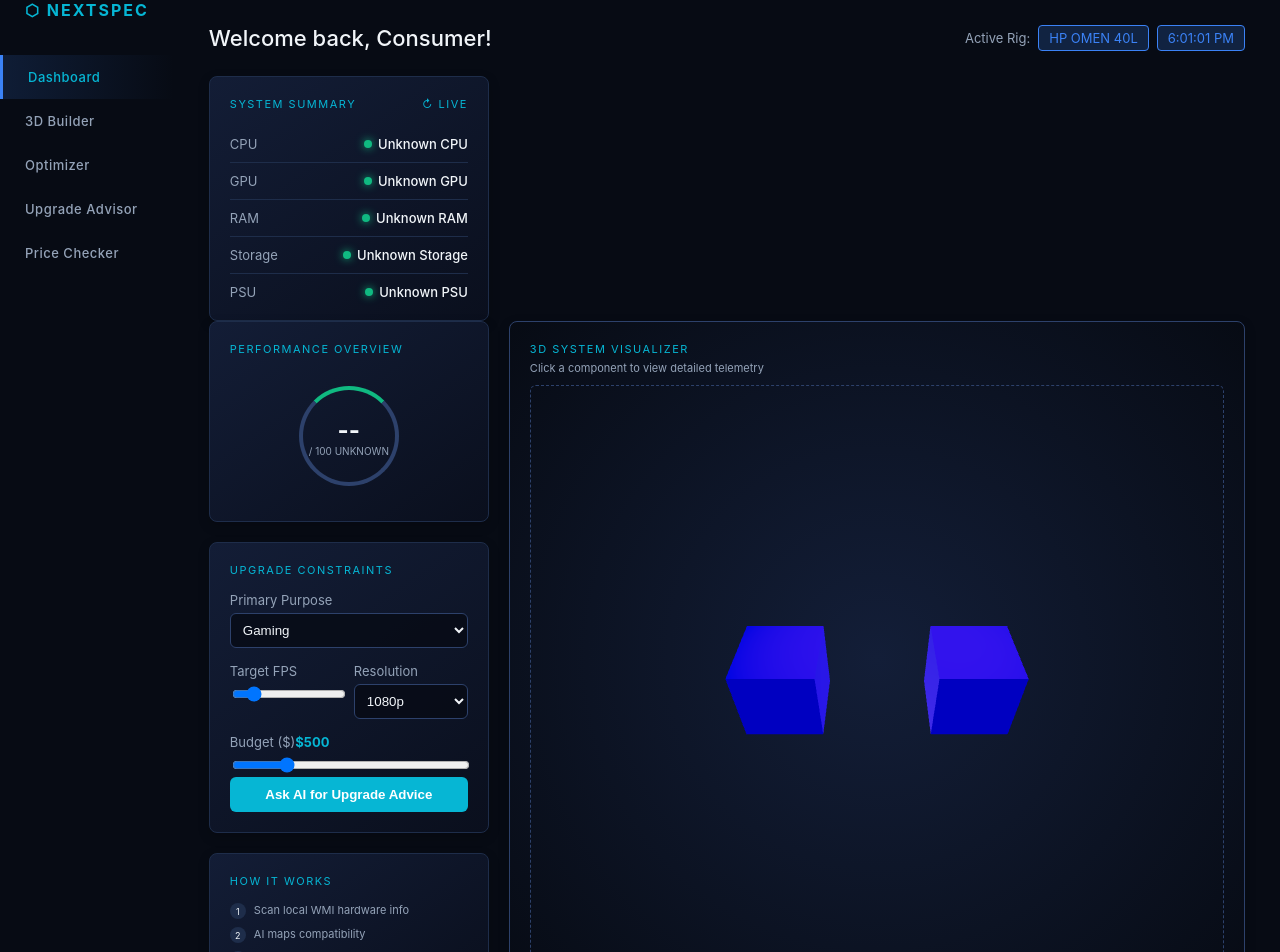
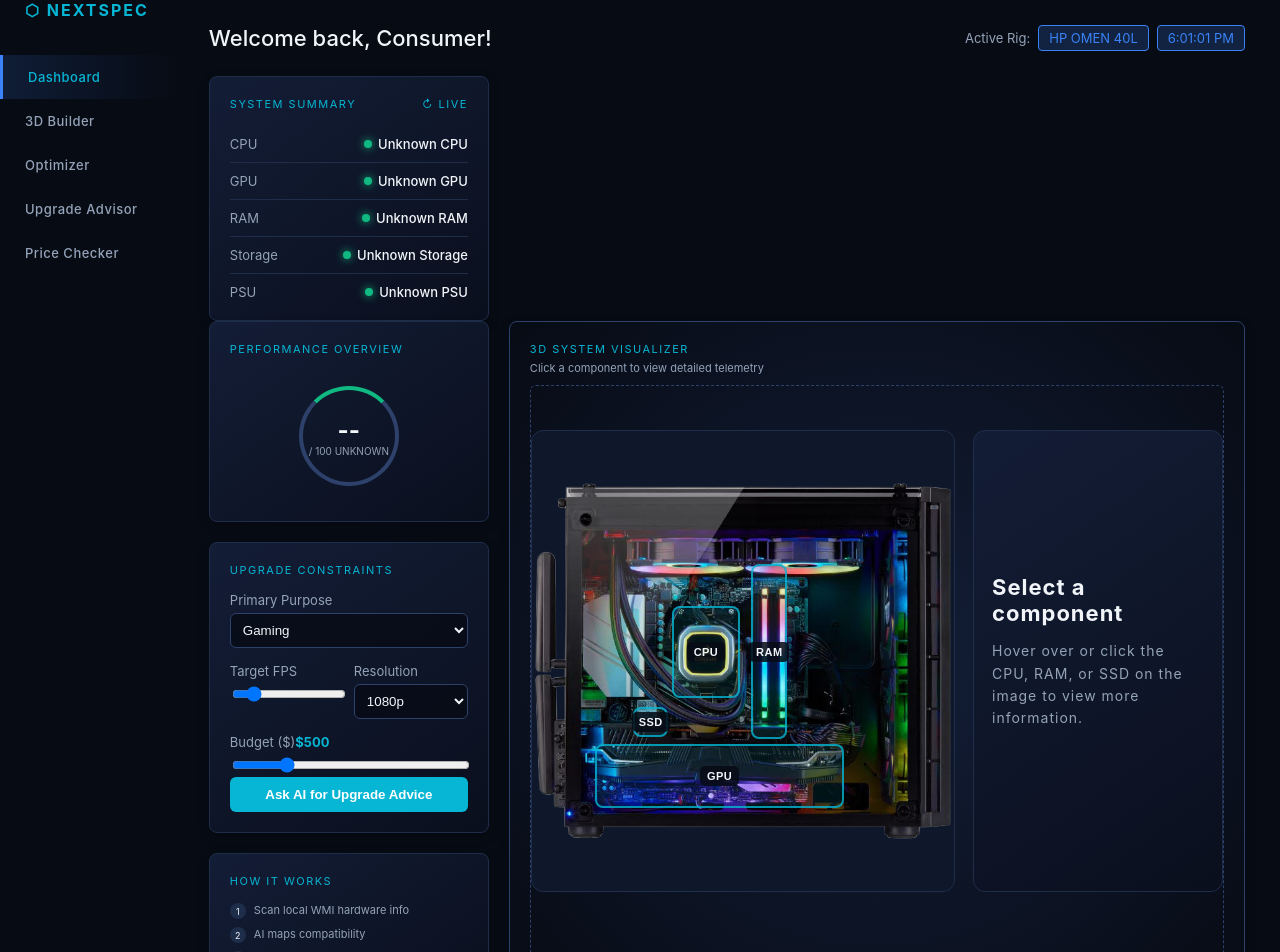
Before and after one commit to duquettels/nextspec, a React (Vite) app in the folder frontend/: page /dashboard in a window 1280 px wide. Shown: the top 952 px of the page. Built offline with nearby package versions, Linux system fonts and the light colour scheme; no server answers.

Commit message:
mostly working 2d model implementation

```diff
--- a/frontend/src/Renders/Dashboard.jsx
+++ b/frontend/src/Renders/Dashboard.jsx
@@ -1,6 +1,6 @@
 import { useState } from "react";
 
-import ThreeDBuilder from "./ThreeDBuilder";
+import TwoDBuilder from "./TwoDBuilder";
 
 export default function Dashboard({ scannedData }) {
 
@@ -144,7 +144,7 @@ export default function Dashboard({ scannedData }) {
               Click a component to view detailed telemetry
             </div>
             <div className="canvas-area">
-              <ThreeDBuilder scannedData={scannedData} />
+              <TwoDBuilder scannedData={scannedData} />
             </div>
            </div>
           </div>
--- /dev/null
+++ b/frontend/src/Renders/TwoDBuilder.jsx
@@ -0,0 +1,177 @@
+import React, {useRef, useState} from 'react';
+import "../styles/TwoDModel.css";
+
+
+
+const components = [
+    {
+    name: "CPU",
+    x: 33.25,
+    y: 38,
+    width: 16,
+    height: 20,
+    description: "The CPU, located under the heat sink.",
+    },
+    {
+    name: "RAM",
+    x: 52,
+    y: 29,
+    width: 8.5,
+    height: 38,
+    description: "RAM modules, the two sticks located on the top right of the motherboard.",
+    },
+    {
+    name: "GPU",
+    x: 15,
+    y: 68,
+    width: 59,
+    height: 14,
+    description: "Graphics Processing Unit",
+    },
+    {
+    name: "SSD",
+    x: 24,
+    y: 60,
+    width: 8.3,
+    height: 6.5,
+    description: "Storage Drive",
+    },
+]
+
+//from what i understand, this bottleneck function only works for CPU and GPU, as RAM and SSD dont return a bottleneck value
+function getComponentStatus(componentName, scannedData) {
+    const bottleneck = scannedData?.analysis?.bottleneck_detected;
+
+    if (!bottleneck) {
+        return "No bottleneck detected";
+
+    }
+    return bottleneck.toLowerCase() === componentName.toLowerCase()
+        ? "Needs attention"
+        : "Good";
+}
+
+export default function TwoDBuilder({scannedData}) {
+    const [selectedComponent, setSelectedComponent] = useState(null);
+    const [hoveredComponent, setHoveredComponent] = useState(null);
+
+    const selectedStatus = selectedComponent
+        ? getComponentStatus(selectedComponent.name, scannedData)
+        : null;
+
+
+    return (
+    <div className="two-d-model">
+      <div className="two-d-model-layout">
+        <div className="computer-image-container">
+          <img
+            className="computer-image"
+            src="/images/PCSideView.png"
+            alt="Computer with interactive CPU, RAM, and SSD areas"
+          />
+
+          {components.map((component) => {
+            const isSelected =
+              selectedComponent?.name === component.name;
+
+            const isHovered =
+              hoveredComponent?.name === component.name;
+
+            const status = getComponentStatus(
+              component.name,
+              scannedData
+            );
+
+            return (
+              <button
+                key={component.name}
+                type="button"
+                className={[
+                  "component-hotspot",
+                  isSelected ? "hotspot-selected" : "",
+                  isHovered ? "hotspot-hovered" : "",
+                  status === "Needs attention"
+                    ? "hotspot-warning"
+                    : "",
+                ].join(" ")}
+                style={{
+                  left: `${component.x}%`,
+                  top: `${component.y}%`,
+                  width: `${component.width}%`,
+                  height: `${component.height}%`,
+                }}
+                onMouseEnter={() => setHoveredComponent(component)}
+                onMouseLeave={() => setHoveredComponent(null)}
+                onFocus={() => setHoveredComponent(component)}
+                onBlur={() => setHoveredComponent(null)}
+                onClick={() => setSelectedComponent(component)}
+                aria-label={`Select ${component.name}`}
+              >
+                <span>{component.name}</span>
+              </button>
+            );
+          })}
+        </div>
+
+        <div className="component-info-panel">
+          {selectedComponent ? (
+            <>
+              <div className="component-info-header">
+                <div>
+                  <span className="component-label">
+                    Selected Component
+                  </span>
+
+                  <h2>{selectedComponent.name}</h2>
+                </div>
+
+                <button
+                  type="button"
+                  className="close-button"
+                  onClick={() => setSelectedComponent(null)}
+                  aria-label="Close component details"
+                >
+                  ×
+                </button>
+              </div>
+
+              <p>{selectedComponent.description}</p>
+
+              <div className="component-status-row">
+                <span>Status</span>
+
+                <strong
+                  className={
+                    selectedStatus === "Needs attention"
+                      ? "status-warning"
+                      : selectedStatus === "Good"
+                        ? "status-good"
+                        : "status-unknown"
+                  }
+                >
+                  {selectedStatus}
+                </strong>
+              </div>
+
+              {selectedStatus === "Needs attention" && (
+                <div className="component-warning">
+                  This component has been identified as the current
+                  system bottleneck.
+                </div>
+              )}
+            </>
+          ) : (
+            <div className="component-empty-state">
+              <h2>Select a component</h2>
+
+              <p>
+                Hover over or click the CPU, RAM, or SSD on the image
+                to view more information.
+              </p>
+            </div>
+          )}
+        </div>
+      </div>
+    </div>
+  );
+}
--- /dev/null
+++ b/frontend/src/styles/TwoDModel.css
@@ -0,0 +1,196 @@
+.two-d-model {
+  width: 100%;
+  min-height: 520px;
+  padding: 10px 0;
+}
+
+.two-d-model-layout {
+  display: grid;
+  grid-template-columns: minmax(0, 1fr) 250px;
+  gap: 18px;
+  width: 100%;
+  height: 100%;
+}
+
+.computer-image-container {
+  position: relative;
+  width: 100%;
+  min-height: 460px;
+  overflow: hidden;
+  border: 1px solid var(--border);
+  border-radius: 12px;
+  background: var(--bg-panel);
+}
+
+.computer-image {
+  display: block;
+  width: 100%;
+  height: 100%;
+  min-height: 460px;
+  object-fit: contain;
+  object-position: center;
+}
+
+.component-hotspot {
+  position: absolute;
+  display: flex;
+  align-items: center;
+  justify-content: center;
+  padding: 0;
+  border: 2px solid rgba(6, 182, 212, 0.8);
+  border-radius: 8px;
+  background: rgba(6, 182, 212, 0.1);
+  color: var(--text-main);
+  cursor: pointer;
+  transition:
+    background-color 0.2s ease,
+    border-color 0.2s ease,
+    box-shadow 0.2s ease,
+    transform 0.2s ease;
+}
+
+.component-hotspot span {
+  padding: 4px 7px;
+  border-radius: 5px;
+  background: rgba(7, 11, 20, 0.85);
+  color: var(--text-main);
+  font-size: 11px;
+  font-weight: 700;
+  letter-spacing: 0.04em;
+}
+
+.component-hotspot:hover,
+.component-hotspot:focus-visible,
+.hotspot-hovered {
+  z-index: 3;
+  border-color: var(--accent-cyan);
+  background: rgba(6, 182, 212, 0.32);
+  box-shadow: 0 0 18px rgba(6, 182, 212, 0.65);
+  outline: none;
+  transform: scale(1.03);
+}
+
+.hotspot-selected {
+  z-index: 2;
+  border-color: var(--accent-blue);
+  background: rgba(59, 130, 246, 0.35);
+  box-shadow: 0 0 20px rgba(59, 130, 246, 0.7);
+}
+
+.hotspot-warning {
+  border-color: var(--warn);
+  background: rgba(245, 158, 11, 0.18);
+}
+
+.hotspot-warning:hover,
+.hotspot-warning:focus-visible {
+  border-color: var(--warn);
+  background: rgba(245, 158, 11, 0.35);
+  box-shadow: 0 0 18px rgba(245, 158, 11, 0.65);
+}
+
+.component-info-panel {
+  min-height: 460px;
+  padding: 18px;
+  border: 1px solid var(--border);
+  border-radius: 12px;
+  background: var(--bg-panel-grad);
+}
+
+.component-info-header {
+  display: flex;
+  align-items: flex-start;
+  justify-content: space-between;
+  gap: 12px;
+}
+
+.component-label {
+  display: block;
+  margin-bottom: 6px;
+  color: var(--text-muted);
+  font-size: 11px;
+  letter-spacing: 0.08em;
+  text-transform: uppercase;
+}
+
+.component-info-panel h2 {
+  margin: 0;
+  color: var(--text-main);
+  font-size: 22px;
+}
+
+.component-info-panel p {
+  color: var(--text-muted);
+  font-size: 14px;
+  line-height: 1.6;
+}
+
+.close-button {
+  border: none;
+  background: transparent;
+  color: var(--text-muted);
+  font-size: 26px;
+  cursor: pointer;
+}
+
+.close-button:hover,
+.close-button:focus-visible {
+  color: var(--text-main);
+}
+
+.component-status-row {
+  display: flex;
+  align-items: center;
+  justify-content: space-between;
+  gap: 12px;
+  margin-top: 24px;
+  padding: 12px;
+  border: 1px solid var(--border-light);
+  border-radius: 8px;
+  color: var(--text-muted);
+  font-size: 13px;
+}
+
+.status-good {
+  color: var(--good);
+}
+
+.status-warning {
+  color: var(--warn);
+}
+
+.status-unknown {
+  color: var(--text-muted);
+}
+
+.component-warning {
+  margin-top: 18px;
+  padding: 12px;
+  border: 1px solid rgba(245, 158, 11, 0.45);
+  border-radius: 8px;
+  background: rgba(245, 158, 11, 0.1);
+  color: #fbbf24;
+  font-size: 13px;
+  line-height: 1.5;
+}
+
+.component-empty-state {
+  display: flex;
+  min-height: 420px;
+  flex-direction: column;
+  justify-content: center;
+}
+
+@media (max-width: 900px) {
+  .two-d-model-layout {
+    grid-template-columns: 1fr;
+  }
+
+  .component-info-panel {
+    min-height: auto;
+  }
+
+  .component-empty-state {
+    min-height: auto;
+  }
+}
```
Also changed, not shown: frontend/public/images/PCSideView.png (added).
